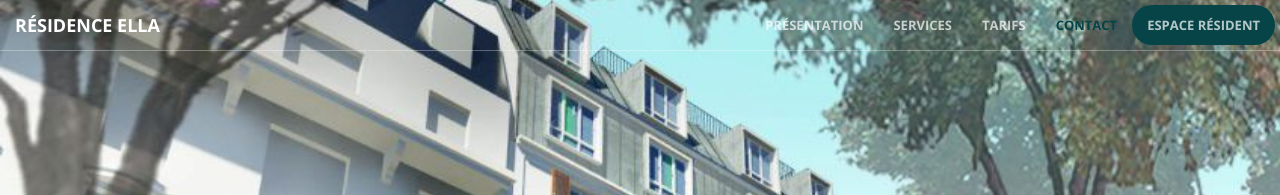
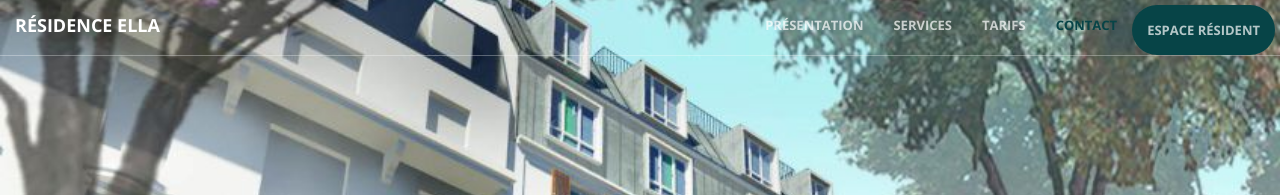
Before and after one commit to 74-mademoiselle/residence-ella.github.io, a Jekyll site: the page built from index.html, in a window 1280 px wide. Shown: the top 195 px of the page. Built offline with Jekyll 4.4.1, drawn with Linux system fonts in a browser that asks for light colours; nearby versions of some CDN libraries.

Commit message:
Add comeeting calendar

```diff
--- a/_includes/comeeting/nav.html
+++ b/_includes/comeeting/nav.html
@@ -30,7 +30,7 @@
                     <a class="page-scroll" href="/comeeting#contact">Contact</a>
                 </li>
                 <li>
-                    <a class="btn btn-primary" href="/comeeting_calendar/">Disponibilités</a>
+                    <a class="btn btn-primary navlink-primary" href="/comeeting_calendar/">Disponibilités</a>
                 </li>
             </ul>
         </div>
--- a/_includes/landing/nav.html
+++ b/_includes/landing/nav.html
@@ -27,7 +27,7 @@
                     <a class="page-scroll" href="#contact">Contact</a>
                 </li>
                 <li>
-                    <a class="btn btn-primary" id="tenantZone" href="/tenant/">Espace résident</a>
+                    <a class="btn btn-primary navlink-primary" id="tenantZone" href="/tenant/">Espace résident</a>
                 </li>
             </ul>
         </div>
--- a/_sass/_base.scss
+++ b/_sass/_base.scss
@@ -39,7 +39,7 @@
     }
 }
 
-#tenantZone{
+.navlink-primary{
     padding-top: 10px;
     padding-bottom: 10px;
     margin-top: 5px;
```
Also changed, not shown: comeeting_calendar.html (+5 -5 lines).
